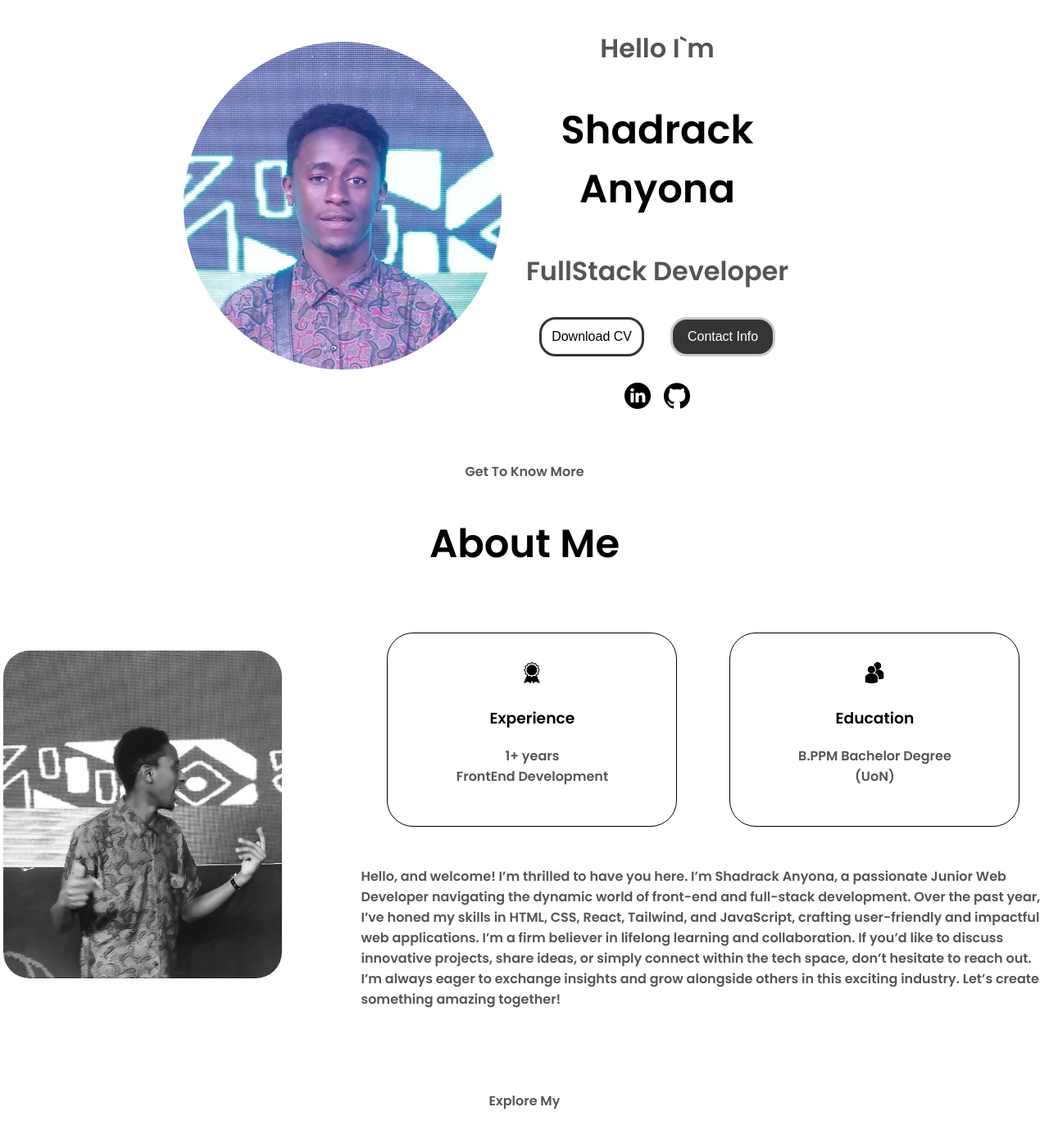
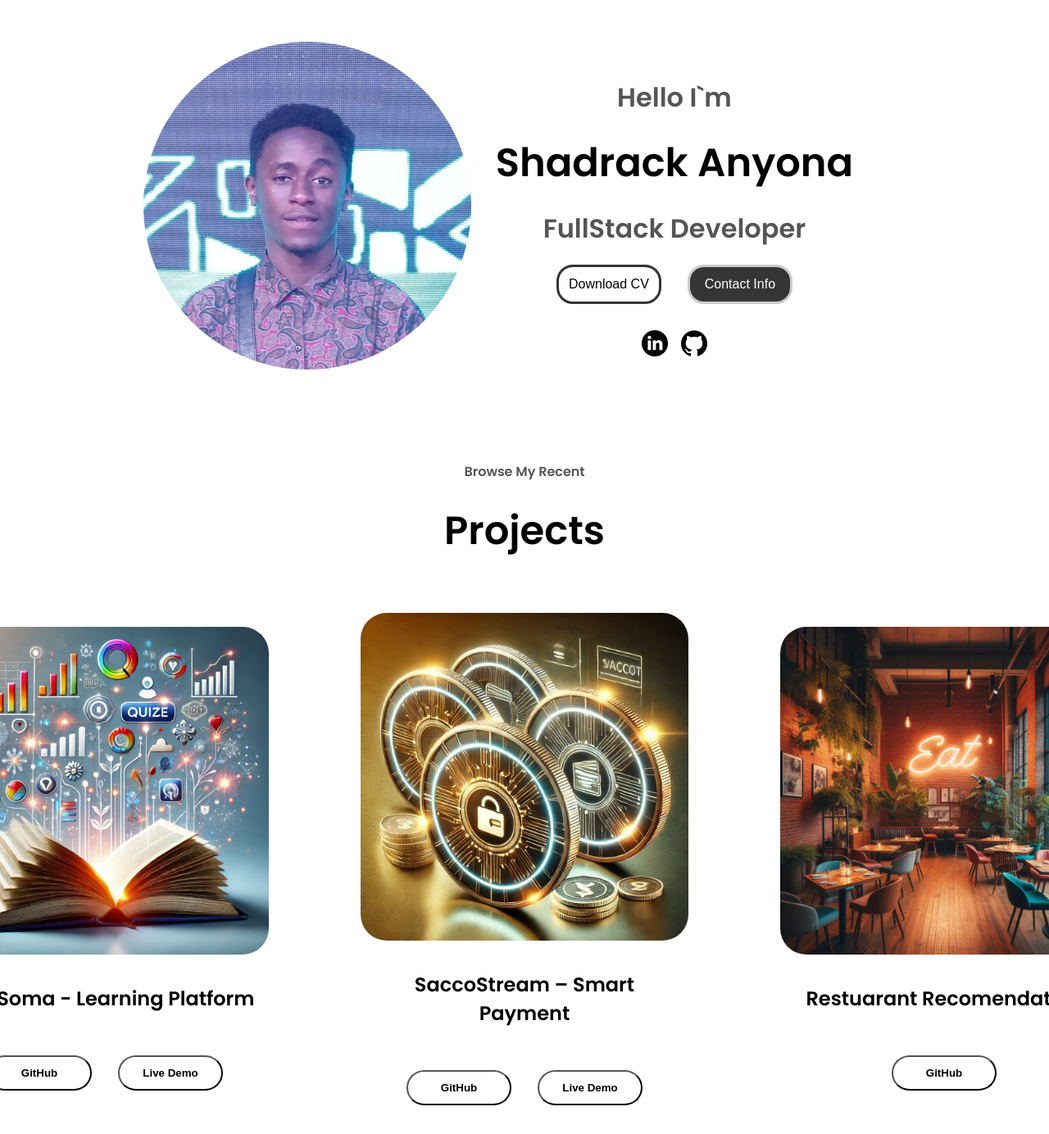
Before and after one commit to Anyona-00/New-portfolio, a plain HTML site: page index.html in a window 1280 px wide. Shown: the part 181-1565 px from the top of the page at 82% size. Drawn offline with Linux system fonts and the light colour scheme.

Commit message:
fixed the profile section

```diff
--- a/index.html
+++ b/index.html
@@ -82,6 +82,90 @@
           />
         </div>
       </div>
+    </section>
+
+    <section id="projects">
+      <p class="projects-p">Browse My Recent</p>
+      <h1 class="title">Projects</h1>
+
+      <div class="projects-container">
+        <div class="project-one">
+          <div class="project-image">
+            <img
+              src="./assets/RPG-Dragon-reppeler.webp"
+              alt="project three image"
+              class="project-pic"
+            />
+          </div>
+          <h2 class="pr-h2">TeloSoma - Learning Platform</h2>
+          <div class="project-buttons">
+            <button
+              class="pr-btn"
+              onclick="window.open('https://github.com/The-Dragonss/TeleSoma')"
+            >
+              GitHub
+            </button>
+            <button
+              class="pr-btn"
+              onclick="window.open('https://lighthearted-tanuki-e3b368.netlify.app/')"
+            >
+              Live Demo
+            </button>
+          </div>
+        </div>
+
+        <div class="project-one">
+          <div class="project-image">
+            <img
+              src="./assets/Clothe-Store.webp"
+              alt="Clothe-Store image"
+              class="project-pic"
+            />
+          </div>
+          <h2 class="pr-h2">SaccoStream – Smart Payment</h2>
+          <div class="project-buttons">
+            <button
+              class="pr-btn"
+              onclick="window.open('https://github.com/Adamur-Tribe/SaccoStream')"
+            >
+              GitHub
+            </button>
+            <button
+              class="pr-btn"
+              onclick="window.open(' https://rococo-tartufo-70bb1e.netlify.app/')"
+            >
+              Live Demo
+            </button>
+          </div>
+        </div>
+
+        <div class="project-one">
+          <div class="project-image">
+            <img
+              src="./assets/Restuarant.jpeg"
+              alt="project two image"
+              class="project-pic"
+            />
+          </div>
+          <h2 class="pr-h2">Restuarant Recomendation</h2>
+          <div class="project-buttons">
+            <button
+              class="pr-btn"
+              onclick="window.open('https://github.com/Anyona-00/Nairobi_Restuarant_Recomendation_system')"
+            >
+              GitHub
+            </button>
+          </div>
+        </div>
+      </div>
+      <img
+        src="./assets/arrow.png"
+        src-light="./assets/arrow.png"
+        src-dark="./assets/arrow_dark.png"
+        alt="Arrow icon"
+        class="arrow"
+        onclick="location.href = './#projects'"
+      />
     </section>
 
     <section id="about">
@@ -334,90 +418,6 @@
       />
     </section>
 
-    <section id="projects">
-      <p class="projects-p">Browse My Recent</p>
-      <h1 class="title">Projects</h1>
-
-      <div class="projects-container">
-        <div class="project-one">
-          <div class="project-image">
-            <img
-              src="./assets/RPG-Dragon-reppeler.webp"
-              alt="project three image"
-              class="project-pic"
-            />
-          </div>
-          <h2 class="pr-h2">TeloSoma - Learning Platform</h2>
-          <div class="project-buttons">
-            <button
-              class="pr-btn"
-              onclick="window.open('https://github.com/The-Dragonss/TeleSoma')"
-            >
-              GitHub
-            </button>
-            <button
-              class="pr-btn"
-              onclick="window.open('https://lighthearted-tanuki-e3b368.netlify.app/')"
-            >
-              Live Demo
-            </button>
-          </div>
-        </div>
-
-        <div class="project-one">
-          <div class="project-image">
-            <img
-              src="./assets/Clothe-Store.webp"
-              alt="Clothe-Store image"
-              class="project-pic"
-            />
-          </div>
-          <h2 class="pr-h2">SaccoStream – Smart Payment</h2>
-          <div class="project-buttons">
-            <button
-              class="pr-btn"
-              onclick="window.open('https://github.com/Adamur-Tribe/SaccoStream')"
-            >
-              GitHub
-            </button>
-            <button
-              class="pr-btn"
-              onclick="window.open(' https://rococo-tartufo-70bb1e.netlify.app/')"
-            >
-              Live Demo
-            </button>
-          </div>
-        </div>
-
-        <div class="project-one">
-          <div class="project-image">
-            <img
-              src="./assets/Restuarant.jpeg"
-              alt="project two image"
-              class="project-pic"
-            />
-          </div>
-          <h2 class="pr-h2">Restuarant Recomendation</h2>
-          <div class="project-buttons">
-            <button
-              class="pr-btn"
-              onclick="window.open('https://github.com/Anyona-00/Nairobi_Restuarant_Recomendation_system')"
-            >
-              GitHub
-            </button>
-          </div>
-        </div>
-      </div>
-      <img
-        src="./assets/arrow.png"
-        src-light="./assets/arrow.png"
-        src-dark="./assets/arrow_dark.png"
-        alt="Arrow icon"
-        class="arrow"
-        onclick="location.href = './#projects'"
-      />
-    </section>
-
     <section id="contacts">
       <p class="contacts-p">Get in Touch</p>
       <h1 class="title">Contact Me</h1>
--- a/mediaqueries.css
+++ b/mediaqueries.css
@@ -58,10 +58,17 @@
 
 @media (min-width: 1024px) {
   .pic-container {
-    padding-left: 4rem;
+    margin-left: 10rem;
   }
   .info {
-    padding-right: 8rem;
+    margin-right: 14rem;
+  }
+  #p1,
+  #p2 {
+    line-height: 2.5rem;
+  }
+  .title {
+    line-height: 2.5rem;
   }
 }
 
@@ -86,6 +93,11 @@
     margin-top: 2.5rem;
     margin-bottom: 2rem;
   }
+  .profile-pic {
+    height: 275px;
+    width: 275px;
+  }
+
   #p1 {
     font-size: 1rem;
   }
--- a/style.css
+++ b/style.css
@@ -51,9 +51,9 @@ p {
 }
 
 section {
-  height: 96vh;
+  height: 100vh;
   padding-top: 4vh;
-  margin: 0 10rem;
+
   box-sizing: border-box;
   min-height: fit-content;
 }
@@ -70,8 +70,6 @@ nav {
   align-items: center;
   height: 17vh;
   gap: 8rem;
-
-  background-color: aqua;
 }
 
 .logo {
@@ -124,29 +122,32 @@ nav {
 /*profile*/
 #profile {
   display: flex;
-  justify-content: center;
-
+  justify-content: space-around;
+  align-items: center;
   height: 70vh;
-  /*margin: 0 auto;*/
-  align-items: center;
+  width: 100%;
 }
 
-.info {
-  display: flex;
+/*.info {
+ display: flex;
   flex-direction: column;
   align-items: center;
   justify-content: center;
-}
+
+}*/
+
 .pic-container {
   display: flex;
   justify-content: center;
+  align-items: center;
   height: 400px;
   width: 400px;
-  margin: auto 0;
 }
 
 .profile-pic {
   border-radius: 50%;
+  height: 400px;
+  width: 400px;
 }
 
 .text-container {
@@ -160,7 +161,7 @@ section p {
 
 #p1,
 #p2 {
-  margin-bottom: 1rem;
+  margin-bottom: 0.5rem;
   font-size: 2rem;
 }
 .title {
```
